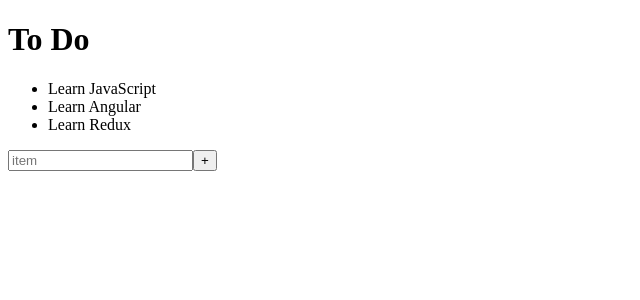
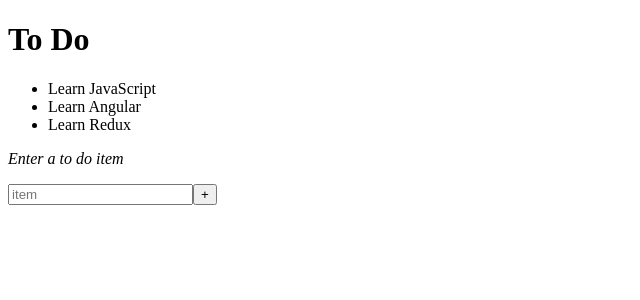
Before and after one commit to sonukapoor/angular-todo-example, an Angular app: page / in a window 1280 px wide. Shown: the top 300 px of the page, without its empty margins (0-640 px from the left). Built offline with nearby package versions, Linux system fonts and the light colour scheme.

Commit message:
Added simple example of content projection

```diff
--- a/src/app/app.component.html
+++ b/src/app/app.component.html
@@ -1,3 +1,5 @@
 <h1>{{title}}</h1>
 <app-to-do-list [thingsToDo]="thingsToDo"></app-to-do-list>
-<app-generic-input (newItem)="onNewItem($event)"></app-generic-input>
+<app-generic-input (newItem)="onNewItem($event)">
+    <div header><i>Enter a to do item</i></div>
+</app-generic-input>
--- a/src/app/generic-input/generic-input.component.html
+++ b/src/app/generic-input/generic-input.component.html
@@ -1,3 +1,4 @@
+<ng-content select="[header]"></ng-content>
 <p>
   <input #newItem placeholder="item"/>
   <button (click)="addToDo(newItem)">+</button>
```
